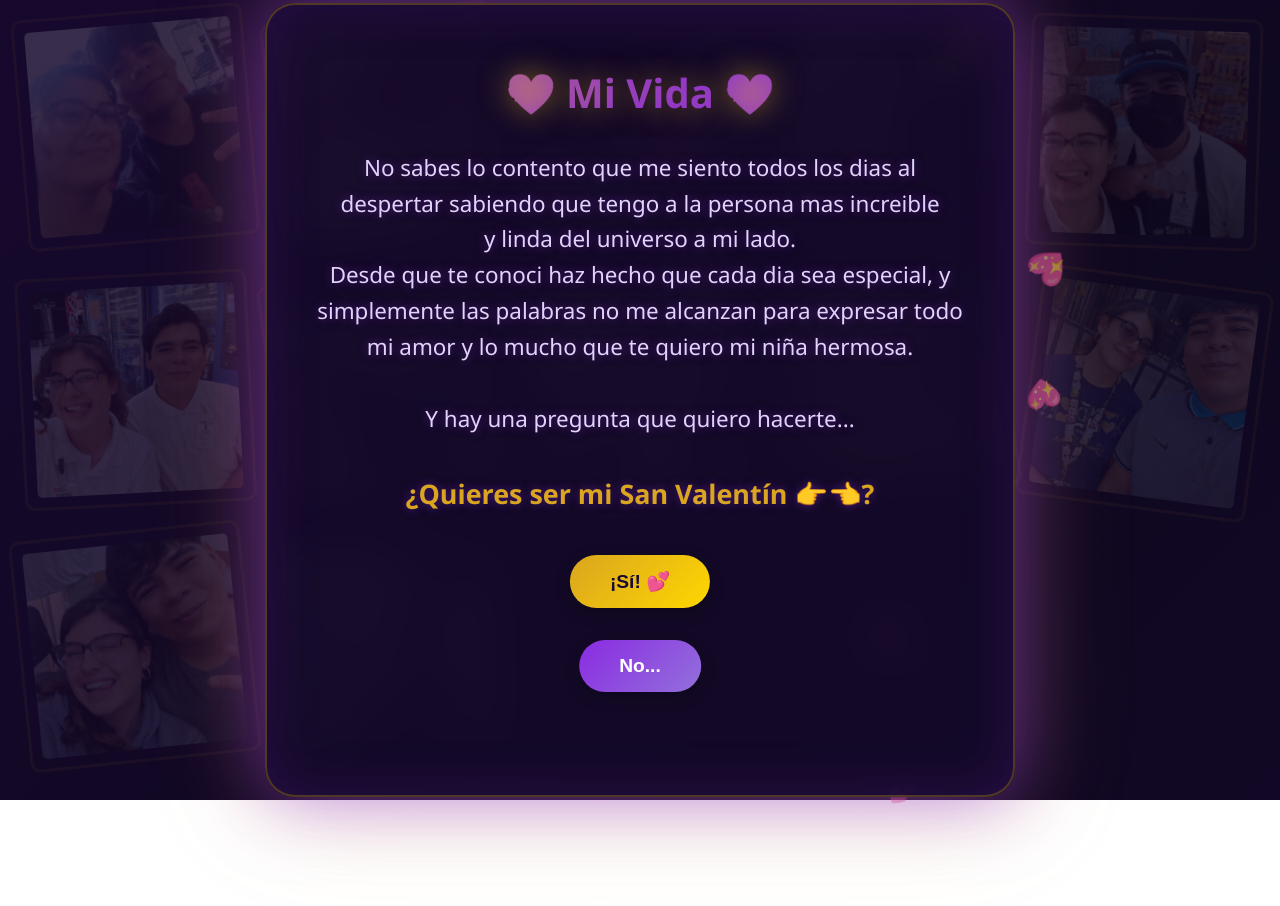
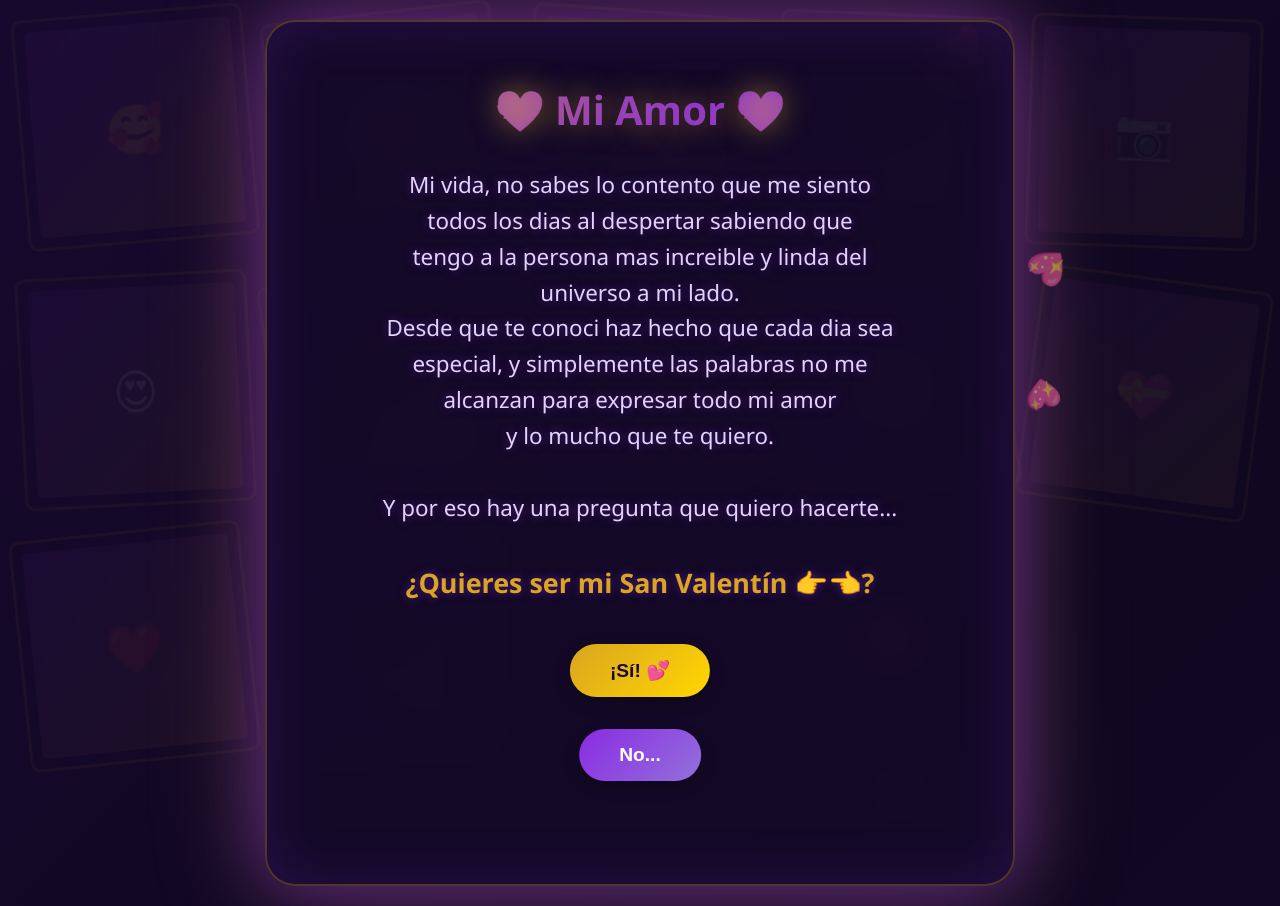
Before and after one commit to MoisesCR20/YajisValentine-sDay, a plain HTML site: page index.html in a window 1280 px wide. Before the commit the page ends 800 px from the top, so only its background shows below. Drawn offline with Linux system fonts and the light colour scheme.

Commit message:
Update Valentine's message and styling in index.html

```diff
--- a/index.html
+++ b/index.html
@@ -3,12 +3,16 @@
 <head>
     <meta charset="UTF-8">
     <meta name="viewport" content="width=device-width, initial-scale=1.0">
-    <title>¿Quieres ser mi San Valentín? 💕</title>
+    <title>¿Quieres ser mi Valentina? 💕</title>
     <style>
         * {
             margin: 0;
             padding: 0;
             box-sizing: border-box;
+        }
+
+        html {
+            scroll-behavior: smooth;
         }
 
         body {
@@ -20,8 +24,10 @@
             background: linear-gradient(135deg, #1a0933 0%, #2d1b4e 25%, #1a0933 50%, #0f0820 75%, #1a0933 100%);
             background-size: 400% 400%;
             animation: gradientShift 15s ease infinite;
-            overflow: hidden;
+            overflow-x: hidden;
+            overflow-y: auto;
             position: relative;
+            padding: 20px 0;
         }
 
         @keyframes gradientShift {
@@ -282,15 +288,17 @@
     <!-- Contenedor principal -->
     <div class="container">
         <div id="pregunta">
-            <h1>💝 Mi Vida 💝</h1>
+            <h1>💝 Mi Amor 💝</h1>
             <p class="question">
-                No sabes lo contento que me siento todos los dias al<br>
-                despertar sabiendo que tengo a la persona mas increible<br>
-                y linda del universo a mi lado.<br>
-                Desde que te conoci haz hecho que cada dia sea especial, y<br>
-                simplemente las palabras no me alcanzan para expresar todo<br>
-                mi amor y lo mucho que te quiero mi niña hermosa.<br><br>
-                Y hay una pregunta que quiero hacerte...<br><br>
+                Mi vida, no sabes lo contento que me siento<br>
+                todos los dias al despertar sabiendo que<br>
+                tengo a la persona mas increible y linda del<br>
+                universo a mi lado.<br>
+                Desde que te conoci haz hecho que cada dia sea<br>
+                especial, y simplemente las palabras no me<br>
+                alcanzan para expresar todo mi amor <br>
+                y lo mucho que te quiero.<br><br>
+                Y por eso hay una pregunta que quiero hacerte...<br><br>
                 <strong style="font-size: 1.2em; color: #daa520;">¿Quieres ser mi San Valentín 👉👈?</strong>
             </p>
             <div class="buttons-container">
@@ -329,7 +337,7 @@
                 placeholder.textContent = emojis[Math.floor(Math.random() * emojis.length)];
 
                 // Aquí puedes reemplazar el placeholder con tus fotos reales
-                placeholder.innerHTML = `<img src="fotos/foto${i+1}.jpg" style="width:100%; height:100%; object-fit:cover; border-radius:5px;">`;
+                // placeholder.innerHTML = `<img src="tu-foto-${i+1}.jpg" style="width:100%; height:100%; object-fit:cover; border-radius:5px;">`;
 
                 frame.appendChild(placeholder);
                 gallery.appendChild(frame);
@@ -398,8 +406,23 @@
 
         // Botón "Sí"
         btnSi.addEventListener('click', () => {
-            document.getElementById('pregunta').style.display = 'none';
-            document.getElementById('mensajeFinal').style.display = 'block';
+            // Hacer scroll suave hacia arriba primero
+            window.scrollTo({
+                top: 0,
+                behavior: 'smooth'
+            });
+
+            // Esperar un poco y luego cambiar el contenido
+            setTimeout(() => {
+                document.getElementById('pregunta').style.display = 'none';
+                document.getElementById('mensajeFinal').style.display = 'block';
+
+                // Scroll suave hacia el mensaje final
+                document.getElementById('mensajeFinal').scrollIntoView({
+                    behavior: 'smooth',
+                    block: 'center'
+                });
+            }, 300);
 
             // Crear explosión de corazones
             for (let i = 0; i < 30; i++) {
```
